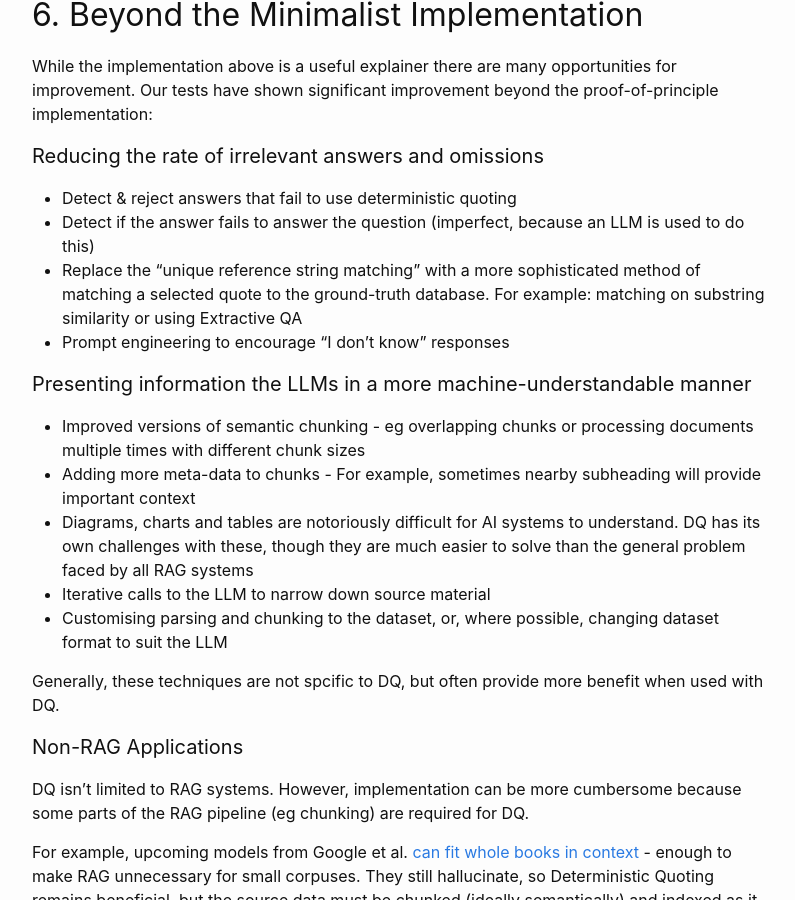
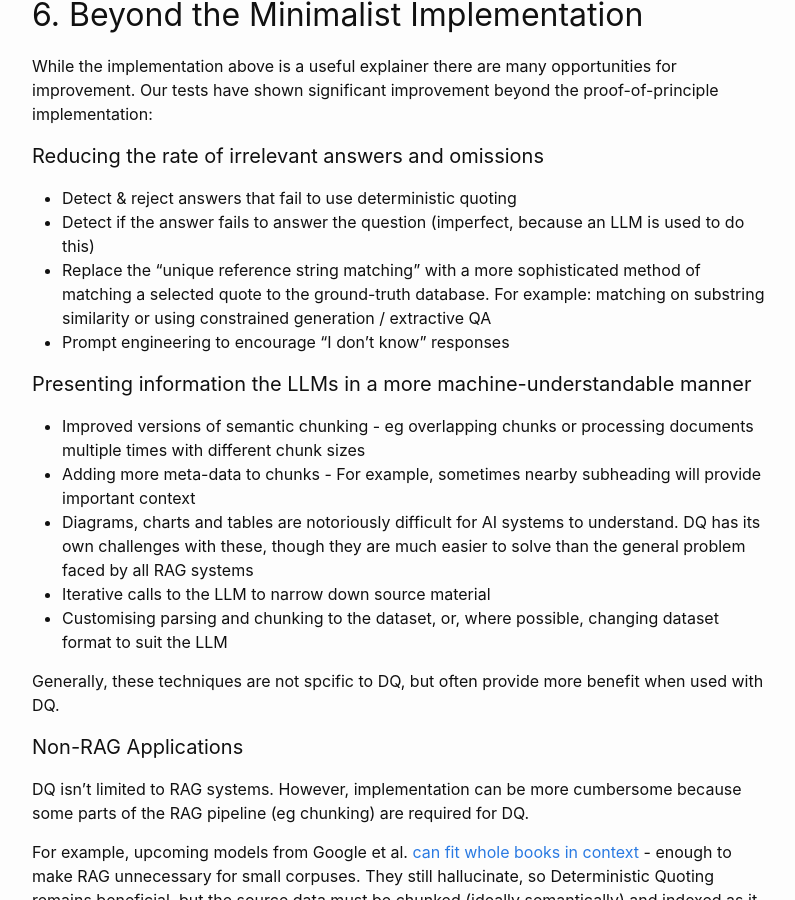
Before and after one commit to mattyyeung/mattyyeung.github.io, a Jekyll site: the page built from _posts/2024-04-21-deterministic-quoting.md, in a window 1280 px wide and 900 px high, scrolled down 9809 px. Shown: the whole window, without its empty margins (238-1033 px from the left). Built offline with Jekyll 4.4.1, drawn with Linux system fonts in a browser that asks for light colours.

Commit message:
deterministic quoting

```diff
--- a/_posts/2024-04-21-deterministic-quoting.md
+++ b/_posts/2024-04-21-deterministic-quoting.md
@@ -229,7 +229,7 @@ While the implementation above is a useful explainer there are many opportunitie
 #### Reducing the rate of irrelevant answers and omissions
 - Detect & reject answers that fail to use deterministic quoting
 - Detect if the answer fails to answer the question (imperfect, because an LLM is used to do this)
-- Replace the "unique reference string matching" with a more sophisticated method of matching a selected quote to the ground-truth database. For example: matching on substring similarity or using Extractive QA
+- Replace the "unique reference string matching" with a more sophisticated method of matching a selected quote to the ground-truth database. For example: matching on substring similarity or using constrained generation / extractive QA
 - Prompt engineering to encourage "I don't know" responses
 
 #### Presenting information the LLMs in a more machine-understandable manner
```
